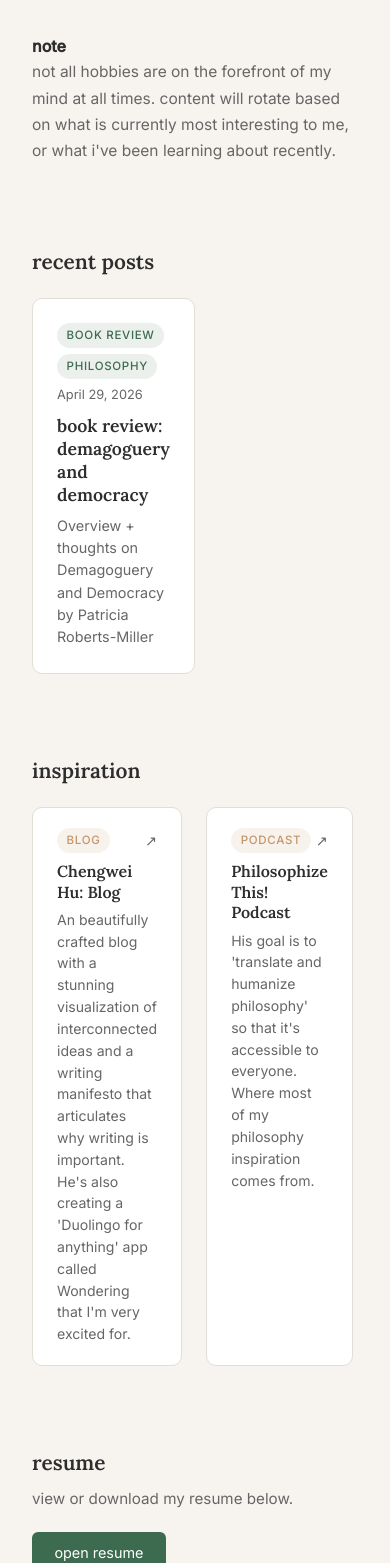
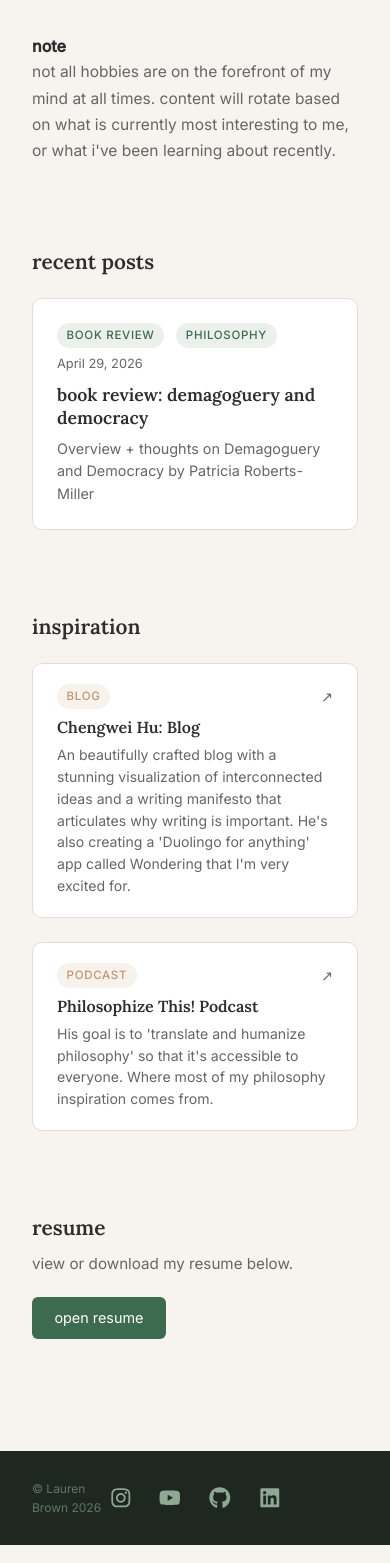
Before and after one commit to lbrown98/elbie-web, a React (Vite) app: page / in a window 390 px wide. Shown: the part 708-2271 px from the top of the page. Built offline with nearby package versions, Linux system fonts and the light colour scheme.

Commit message:
update home page card width

```diff
--- a/src/pages/Home.css
+++ b/src/pages/Home.css
@@ -92,6 +92,18 @@
   gap: 1.5rem;
 }
 
+@media (max-width: 860px) {
+  .home-blog-grid {
+    grid-template-columns: repeat(2, 1fr);
+  }
+}
+
+@media (max-width: 560px) {
+  .home-blog-grid {
+    grid-template-columns: 1fr;
+  }
+}
+
 /* ── Inspiration section ──────────────────────── */
 
 .home-inspiration {
@@ -108,6 +120,18 @@
   display: grid;
   grid-template-columns: repeat(3, 1fr);
   gap: 1.5rem;
+}
+
+@media (max-width: 860px) {
+  .home-inspiration-grid {
+    grid-template-columns: repeat(2, 1fr);
+  }
+}
+
+@media (max-width: 560px) {
+  .home-inspiration-grid {
+    grid-template-columns: 1fr;
+  }
 }
 
 /* ── Resume section ───────────────────────────── */
```
Also changed, not shown: 1 other file (tests, documents, lock files or other folders).
